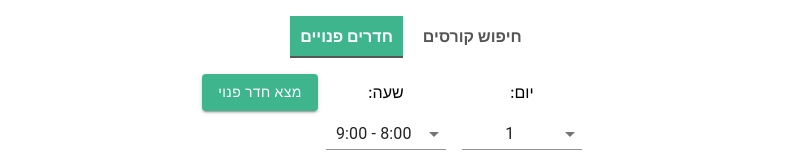
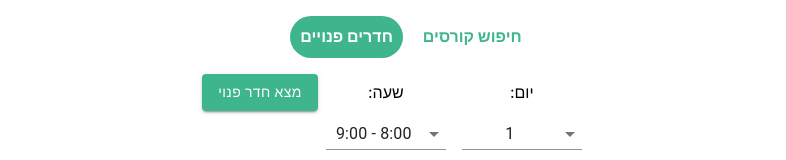
Before and after one commit to omrifahn/TAU-Cal, a React (Create React App) app: page / in a window 1280 px wide. Shown: the top 160 px of the page, without its empty margins (244-1030 px from the left). Built offline with nearby package versions, Linux system fonts and the light colour scheme.

Commit message:
better tabs UI

```diff
--- a/src/components/Tab.js
+++ b/src/components/Tab.js
@@ -9,18 +9,18 @@ const TabItem = styled.li`
   padding: 10px;
   font-size: 16px;
   font-weight: bold;
-  color: #555;
+  color: #3fb58e;
   cursor: pointer;
   border-bottom: 2px solid transparent;
+  border-radius: 25px;
 
   &:hover {
-    border-bottom: 2px solid #555;
   }
 
   &.tab-list-active {
-    border-bottom: 2px solid #555;
     color: #fff;
     background-color: #3fb58e;
+    border-radius: 25px;
   }
 `;
 
```
